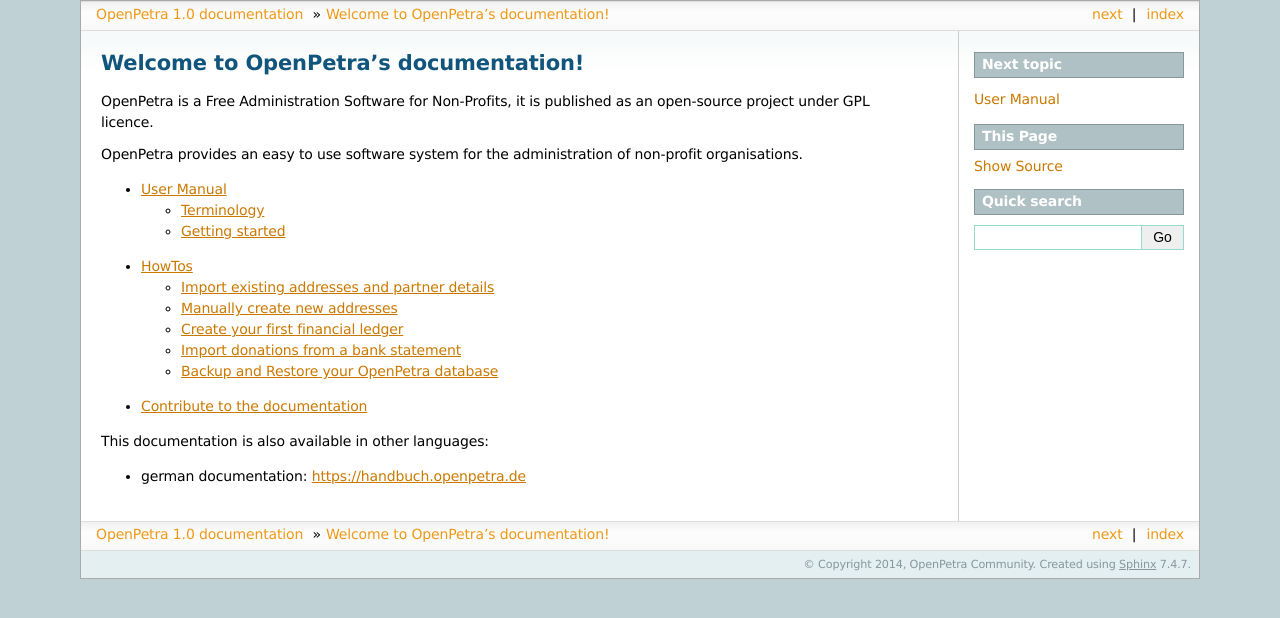
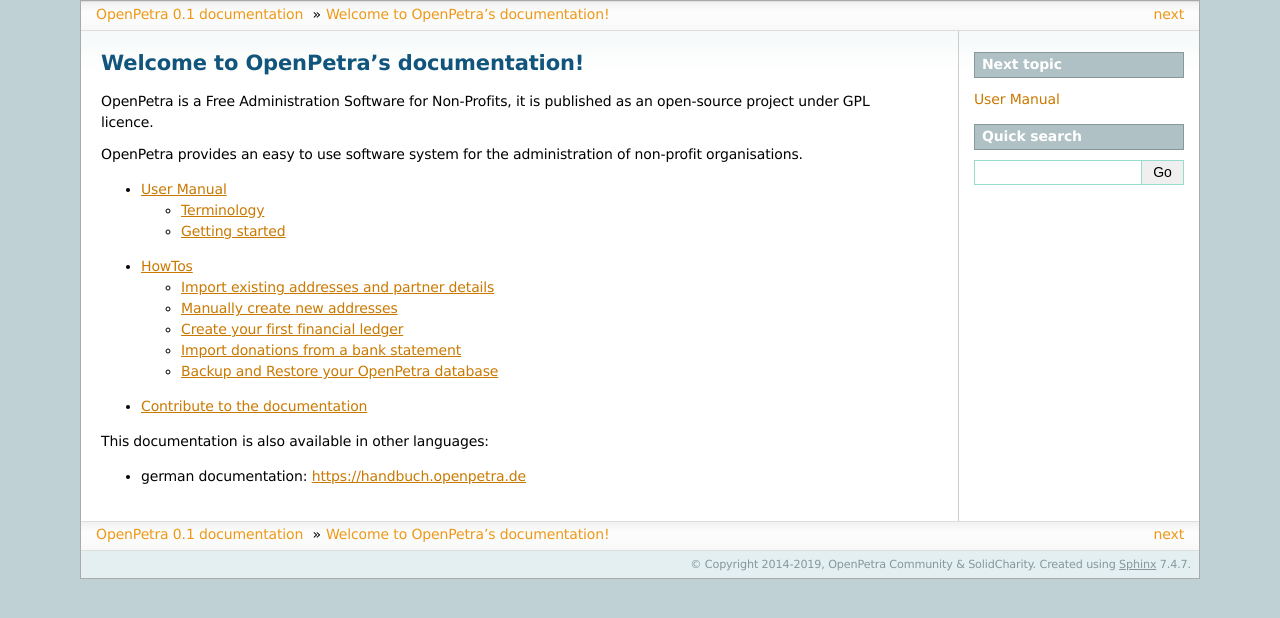
Before and after one commit to openpetra/openpetra-docs, a Sphinx documentation site: the page built from source/index.rst, in a window 1280 px wide. Shown: the top 618 px of the page. Built offline with Sphinx 7.4.7, drawn with Linux system fonts in a browser that asks for light colours.

```diff
--- a/source/conf.py
+++ b/source/conf.py
@@ -44,23 +44,23 @@ master_doc = 'index'
 
 # General information about the project.
 project = u'OpenPetra'
-copyright = u'2014, OpenPetra Community'
+copyright = u'2014-2019, OpenPetra Community & SolidCharity'
 
 # The version info for the project you're documenting, acts as replacement for
 # |version| and |release|, also used in various other places throughout the
 # built documents.
 #
 # The short X.Y version.
-version = '1.0'
+version = '0.1'
 # The full version, including alpha/beta/rc tags.
-release = '1.0'
+release = '0.1'
 
 # The language for content autogenerated by Sphinx. Refer to documentation
 # for a list of supported languages.
 #
 # This is also used if you do content translation via gettext catalogs.
 # Usually you set "language" from the command line for these cases.
-language = None
+language = "en"
 
 # There are two options for replacing |today|: either, you set today to some
 # non-false value, then it is used:
@@ -156,13 +156,13 @@ html_static_path = ['_static']
 #html_domain_indices = True
 
 # If false, no index is generated.
-#html_use_index = True
+html_use_index = False
 
 # If true, the index is split into individual pages for each letter.
 #html_split_index = False
 
 # If true, links to the reST sources are added to the pages.
-#html_show_sourcelink = True
+html_show_sourcelink = False
 
 # If true, "Created using Sphinx" is shown in the HTML footer. Default is True.
 #html_show_sphinx = True
@@ -182,7 +182,7 @@ html_static_path = ['_static']
 # Sphinx supports the following languages:
 #   'da', 'de', 'en', 'es', 'fi', 'fr', 'hu', 'it', 'ja'
 #   'nl', 'no', 'pt', 'ro', 'ru', 'sv', 'tr'
-#html_search_language = 'en'
+html_search_language = 'en'
 
 # A dictionary with options for the search language support, empty by default.
 # Now only 'ja' uses this config value
```
